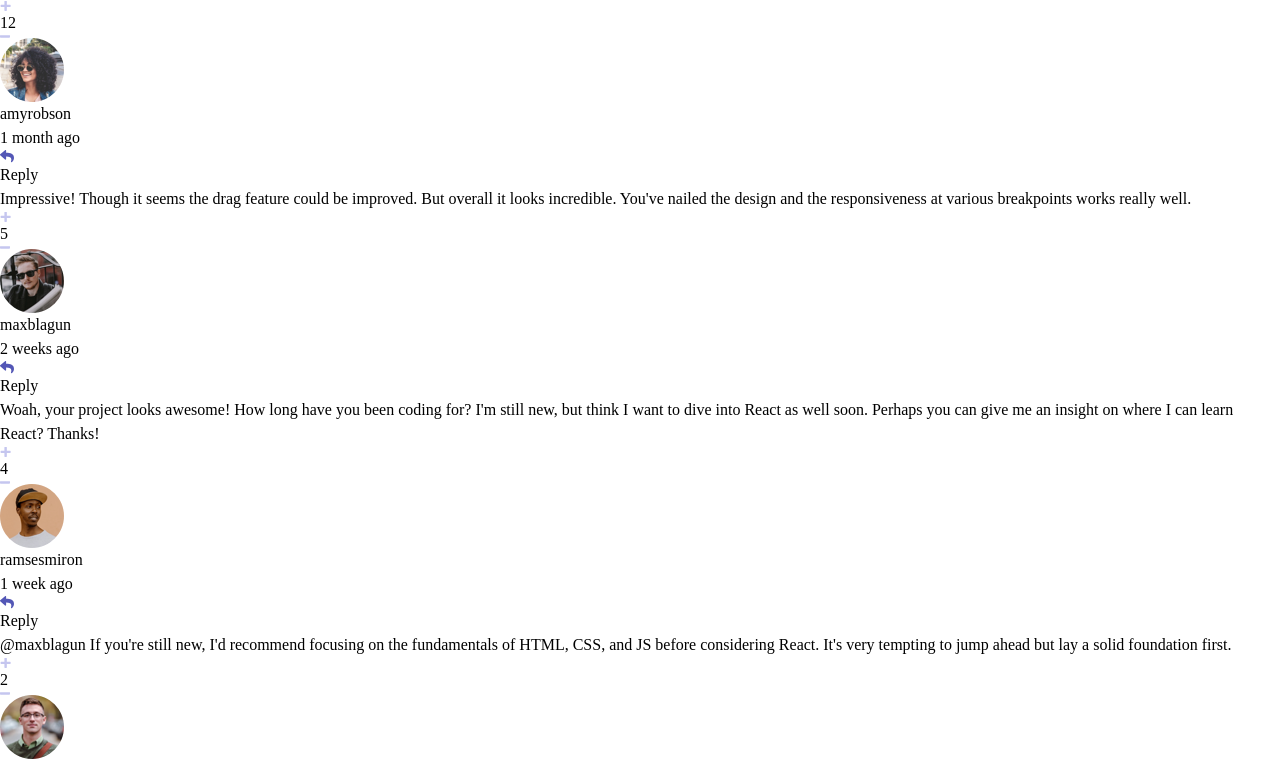
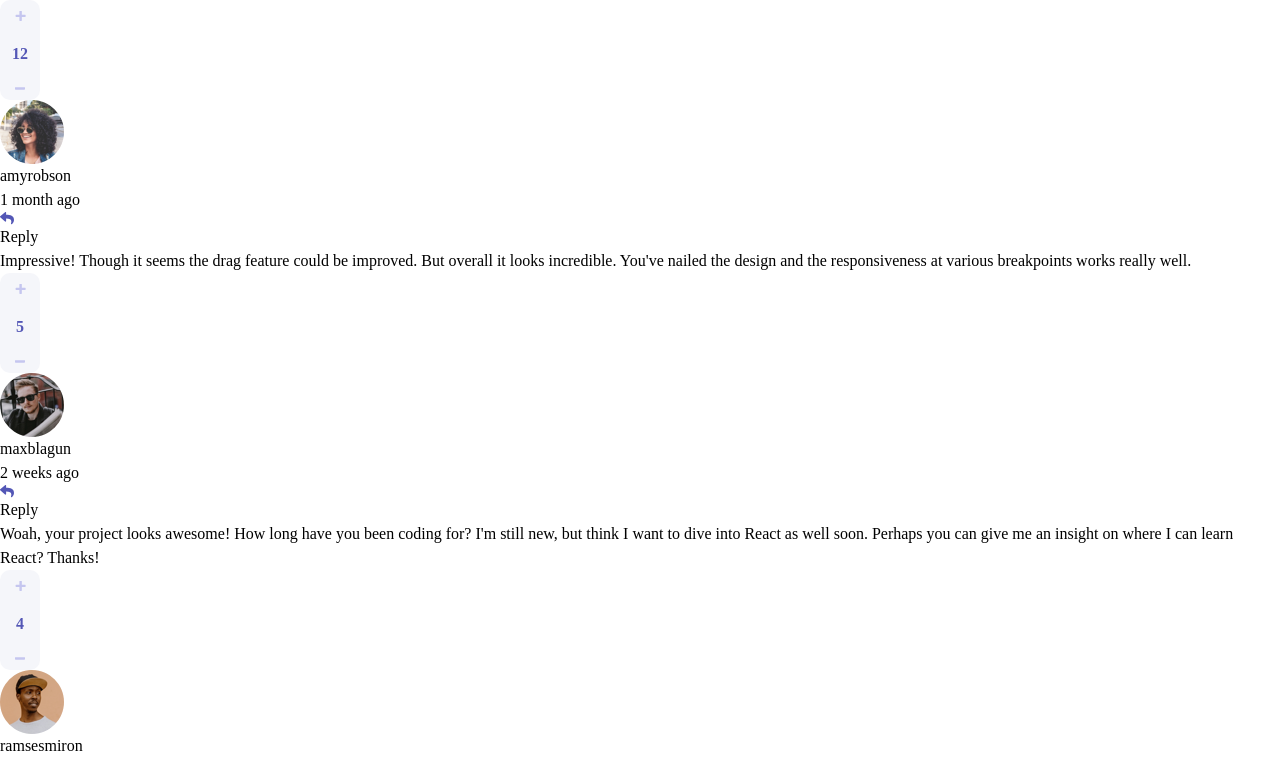
Before and after one commit to Sheddiey/interactive-comment-section-part-2, a React (Create React App) app: page / in a window 1280 px wide. Shown: the top 761 px of the page. Built offline with nearby package versions, Linux system fonts and the light colour scheme.

Commit message:
styles for score component

```diff
--- a/src/index.css
+++ b/src/index.css
@@ -86,3 +86,21 @@ svg {
     scroll-behavior: auto !important;
   }
 }
+
+/* general styling */
+
+
+/* Score component */
+.score {
+  height: 100px;
+  width: 40px;
+  border-radius: 10px;
+  background-color: var(--very-light-gray);
+  display: grid;
+  justify-items: center;
+  align-items: center;
+}
+.score p {
+  color: var(--moderate-blue);
+  font-weight: var(--fw-bold);
+}
```
